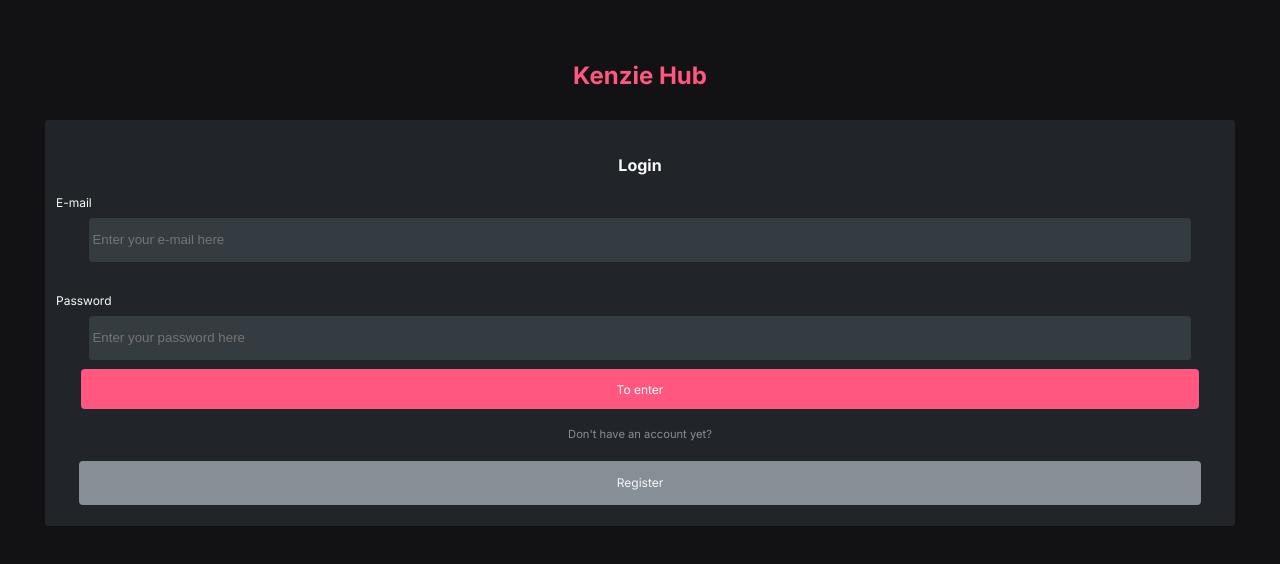
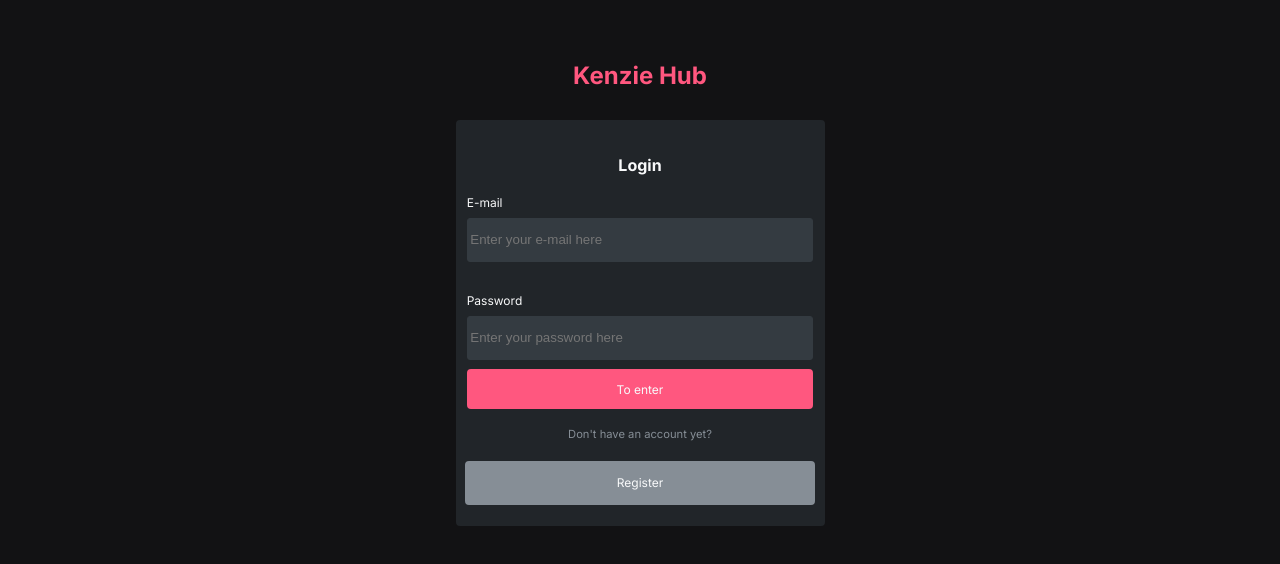
Before and after one commit to Kenzie-Academy-Brasil-Developers/react-entrega-kenzie-hub-JoseWenned, a React (Vite) app: page / in a window 1280 px wide. Shown: the top 564 px of the page. Built offline with nearby package versions, Linux system fonts and the light colour scheme; no server answers.

Commit message:
atualização no codigo

```diff
--- a/src/App.jsx
+++ b/src/App.jsx
@@ -1,5 +1,5 @@
 
-import { RouterMain } from "./Router"
+import { RouterMain } from "./router"
 import { GlobalStyle } from "./styles/global"
 import { ResetStyle } from "./styles/reset"
 import 'react-toastify/dist/ReactToastify.css';
--- a/src/components/FormLogin/style.js
+++ b/src/components/FormLogin/style.js
@@ -11,4 +11,9 @@ export const ContainerFormLogin = styled.form`
     background-color: var(--color-gray-03);
     padding: 5px 0;
     border-radius: 0.25rem;
+
+    @media (min-width: 568px) {
+        width: 23.0625rem;
+    }
+
 `
--- a/src/components/FormRegister/style.js
+++ b/src/components/FormRegister/style.js
@@ -7,8 +7,13 @@ export const ContainerFormRegister = styled.form`
     margin-top: 2rem;
 
     width: 93%;
-    height: 100vh;
+
     background-color: var(--color-gray-03);
     padding: 5px 0;
     border-radius: 0.25rem;
+
+    @media (min-width: 568px) {
+        width: 23.0625rem;
+    }
+
 `
```
Also changed, not shown: vercel.json (added).
